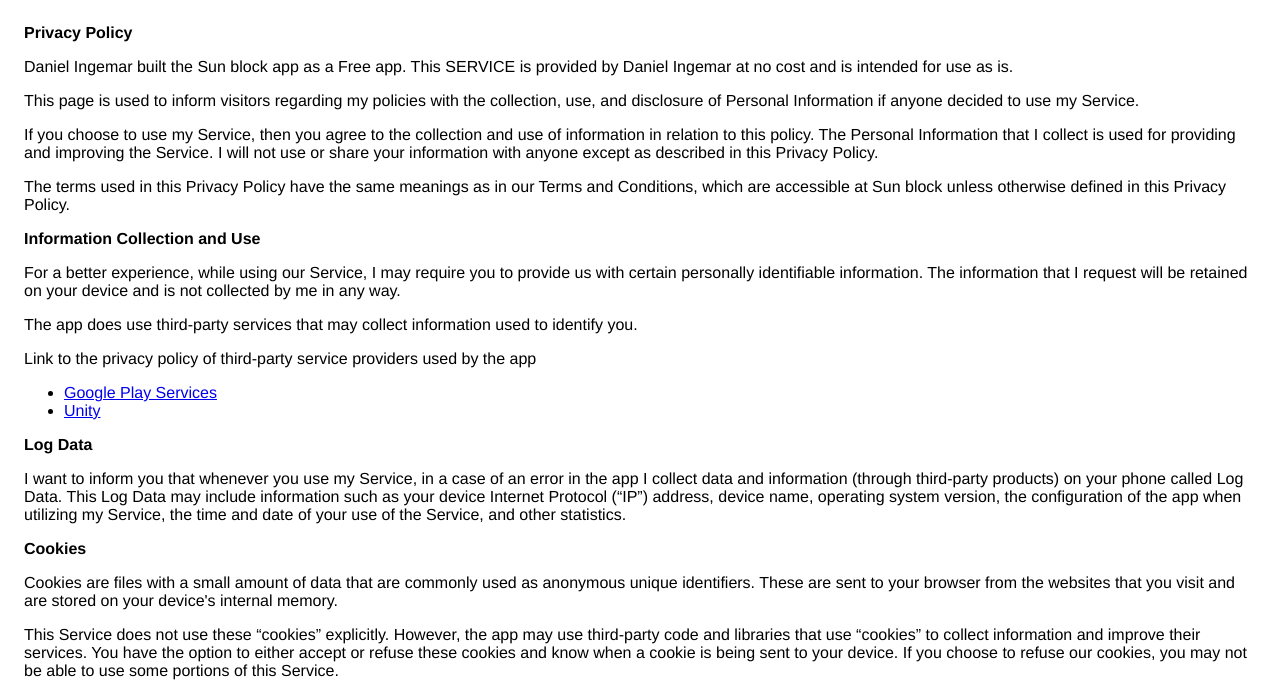
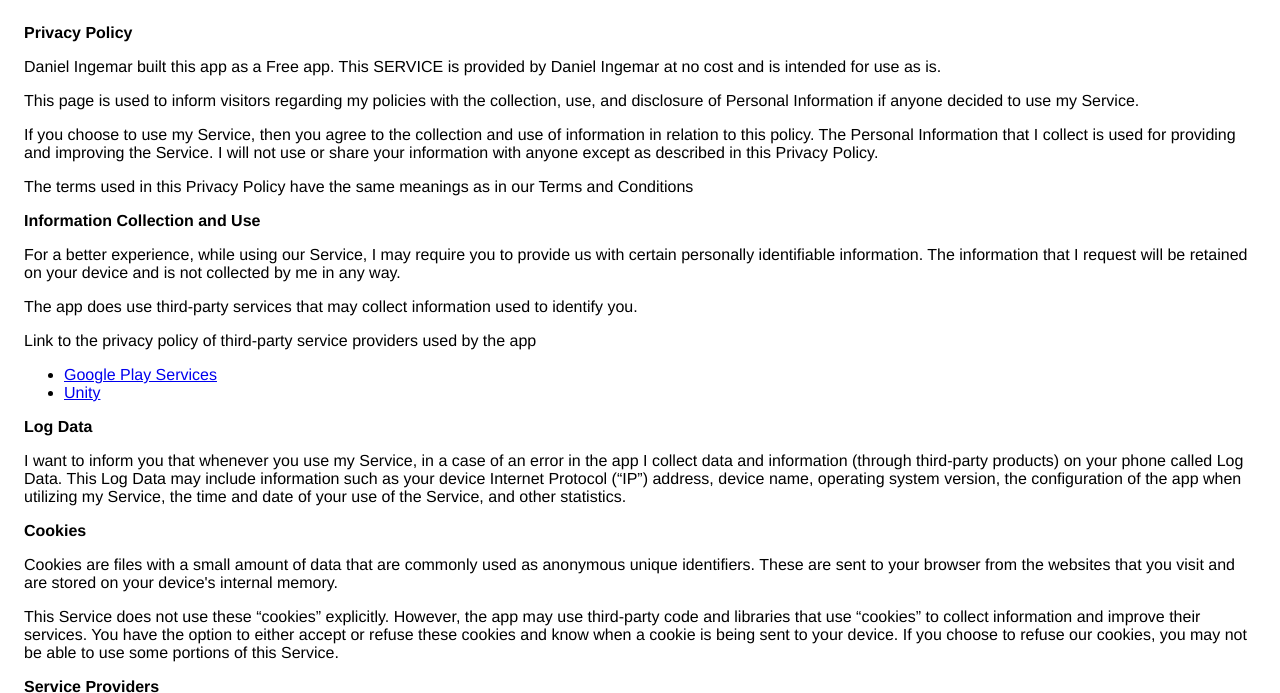
Before and after one commit to danhan79/danhan79.github.io, a plain HTML site: page privacypolicy/index.html in a window 1280 px wide. Shown: the top 693 px of the page. Drawn offline with Linux system fonts and the light colour scheme.

Commit message:
update policy

```diff
--- a/privacypolicy/index.html
+++ b/privacypolicy/index.html
@@ -8,7 +8,7 @@
     </head>
     <body>
     <strong>Privacy Policy</strong> <p>
-                  Daniel Ingemar built the Sun block app as
+                  Daniel Ingemar built this app as
                   a Free app. This SERVICE is provided by
                   Daniel Ingemar at no cost and is intended for use as
                   is.
@@ -24,8 +24,7 @@
                   anyone except as described in this Privacy Policy.
                 </p> <p>
                   The terms used in this Privacy Policy have the same meanings
-                  as in our Terms and Conditions, which are accessible at
-                  Sun block unless otherwise defined in this Privacy Policy.
+                  as in our Terms and Conditions
                 </p> <p><strong>Information Collection and Use</strong></p> <p>
                   For a better experience, while using our Service, I
                   may require you to provide us with certain personally
```
Also changed, not shown: index.html (+2 -2 lines), terms/index.html (+2 -2 lines).
